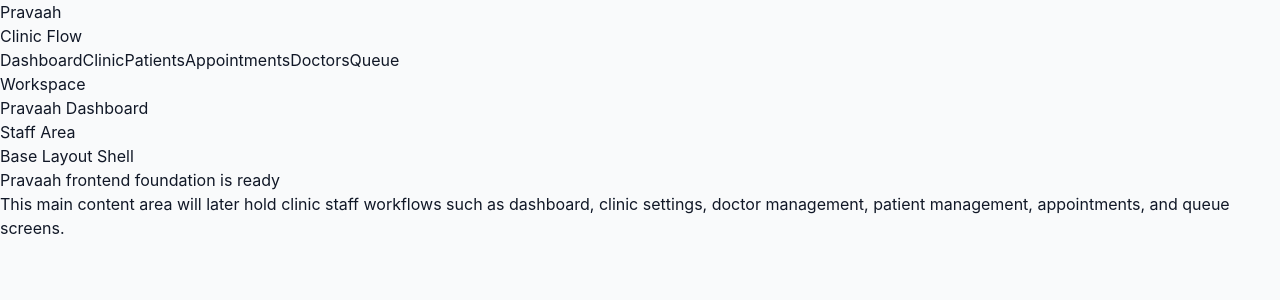
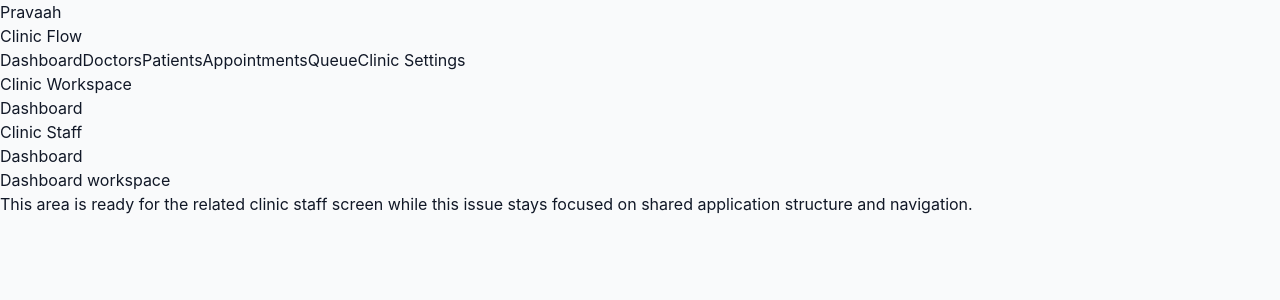
Before and after one commit to garvitsingh171/pravaah, a React (Vite) app in the folder apps/web/: page / in a window 1280 px wide. Shown: the top 300 px of the page. Built offline with nearby package versions, Linux system fonts and the light colour scheme.

Commit message:
Add application layout and clinic navigation

```diff
--- a/apps/web/src/app/AppLayout.tsx
+++ b/apps/web/src/app/AppLayout.tsx
@@ -1,31 +1,55 @@
+import type { ReactNode } from 'react';
 import Sidebar from '../components/layout/Sidebar';
 import Topbar from '../components/layout/Topbar';
 
-function AppLayout() {
+type AppLayoutProps = {
+    children?: ReactNode;
+    userContext?: string;
+};
+
+const getActiveNavigationItem = () => {
+    const currentPath = typeof window === 'undefined' ? '/dashboard' : window.location.pathname;
+
+    const label =
+        currentPath
+            .split('/')
+            .filter(Boolean)
+            .pop()
+            ?.replace(/-/g, ' ')
+            .replace(/\b\w/g, (char) => char.toUpperCase()) ?? 'Dashboard';
+
+    return { href: currentPath, label };
+};
+
+function AppLayout({ children, userContext = 'Clinic Staff' }: AppLayoutProps) {
+    const activeNavigationItem = getActiveNavigationItem();
+
     return (
         <div className="min-h-screen bg-slate-50 text-slate-900">
-            <div className="flex min-h-screen">
-                <Sidebar />
+            <div className="flex min-h-screen flex-col md:flex-row">
+                <Sidebar activeHref={activeNavigationItem.href} />
 
                 <div className="flex min-h-screen flex-1 flex-col">
-                    <Topbar />
+                    <Topbar title={activeNavigationItem.label} userContext={userContext} />
 
-                    <main className="flex-1 p-6">
-                        <section className="rounded-xl border border-dashed border-slate-300 bg-white p-8">
+                    <main className="flex-1 p-4 md:p-6">
+                        {children ?? (
+                            <section className="rounded-lg border border-dashed border-slate-300 bg-white p-6 md:p-8">
                                 <p className="text-sm font-medium uppercase tracking-wide text-blue-600">
-                                Base Layout Shell
+                                    {activeNavigationItem.label}
                                 </p>
 
                                 <h1 className="mt-3 text-3xl font-bold text-slate-900">
-                                Pravaah frontend foundation is ready
+                                    {activeNavigationItem.label} workspace
                                 </h1>
 
                                 <p className="mt-4 max-w-2xl text-slate-600">
-                                This main content area will later hold clinic staff workflows such
-                                as dashboard, clinic settings, doctor management, patient
-                                management, appointments, and queue screens.
+                                    This area is ready for the related clinic staff screen while
+                                    this issue stays focused on shared application structure and
+                                    navigation.
                                 </p>
                             </section>
+                        )}
                     </main>
                 </div>
             </div>
--- a/apps/web/src/components/layout/Sidebar.tsx
+++ b/apps/web/src/components/layout/Sidebar.tsx
@@ -1,25 +1,68 @@
-const navigationItems = ['Dashboard', 'Clinic', 'Patients', 'Appointments', 'Doctors', 'Queue'];
+type NavigationItem = {
+    label: string;
+    href: string;
+};
 
-function Sidebar() {
+const clinicNavigationItems: NavigationItem[] = [
+    {
+        label: 'Dashboard',
+        href: '/dashboard',
+    },
+    {
+        label: 'Doctors',
+        href: '/doctors',
+    },
+    {
+        label: 'Patients',
+        href: '/patients',
+    },
+    {
+        label: 'Appointments',
+        href: '/appointments',
+    },
+    {
+        label: 'Queue',
+        href: '/queue',
+    },
+    {
+        label: 'Clinic Settings',
+        href: '/clinic-settings',
+    },
+];
+
+type SidebarProps = {
+    activeHref: string;
+};
+
+function Sidebar({ activeHref }: SidebarProps) {
     return (
-        <aside className="hidden min-h-screen w-64 border-r border-slate-200 bg-white px-4 py-6 md:block">
-            <div>
+        <aside className="border-b border-slate-200 bg-white px-4 py-5 md:min-h-screen md:w-64 md:border-b-0 md:border-r md:py-6">
+            <div className="mb-5 md:mb-8">
                 <p className="text-sm font-semibold uppercase tracking-wide text-blue-600">
                     Pravaah
                 </p>
                 <h1 className="mt-2 text-xl font-bold text-slate-900">Clinic Flow</h1>
             </div>
 
-            <nav>
-                {navigationItems.map((item) => (
-                    <button
-                        key={item}
-                        type="button"
-                        className="w-full rounded-lg px-3 py-2 text-left text-sm font-medium text-slate-600 transition hover:bg-slate-100 hover:text-slate-900"
-                    >
-                        {item}
-                    </button>
-                ))}
+            <nav className="flex gap-2 overflow-x-auto md:flex-col md:overflow-visible">
+                {clinicNavigationItems.map((item) => {
+                    const isActive = item.href === activeHref;
+
+                    return (
+                        <a
+                            key={item.href}
+                            href={item.href}
+                            aria-current={isActive ? 'page' : undefined}
+                            className={`whitespace-nowrap rounded-lg px-3 py-2 text-sm font-medium transition md:w-full ${
+                                isActive
+                                    ? 'bg-blue-50 text-blue-700'
+                                    : 'text-slate-600 hover:bg-slate-100 hover:text-slate-900'
+                            }`}
+                        >
+                            {item.label}
+                        </a>
+                    );
+                })}
             </nav>
         </aside>
     );
--- a/apps/web/src/components/layout/Topbar.tsx
+++ b/apps/web/src/components/layout/Topbar.tsx
@@ -1,13 +1,19 @@
-function Topbar() {
+type TopbarProps = {
+    title: string;
+    eyebrow?: string;
+    userContext?: string;
+};
+
+function Topbar({ title, eyebrow = 'Clinic Workspace', userContext = 'Staff Area' }: TopbarProps) {
     return (
-        <header className="flex h-16 items-center justify-between border-b border-slate-200 bg-white px-6">
+        <header className="flex min-h-16 items-center justify-between gap-4 border-b border-slate-200 bg-white px-4 py-4 md:px-6">
             <div>
-                <p className="text-sm text-slate-500">Workspace</p>
-                <h2 className="text-lg font-semibold text-slate-900">Pravaah Dashboard</h2>
+                <p className="text-sm text-slate-500">{eyebrow}</p>
+                <h2 className="text-lg font-semibold text-slate-900">{title}</h2>
             </div>
 
-            <div className="rounded-full bg-slate-100 px-4 py-2 text-sm font-medium text-slate-600">
-                Staff Area
+            <div className="shrink-0 rounded-full bg-slate-100 px-4 py-2 text-sm font-medium text-slate-600">
+                {userContext}
             </div>
         </header>
     );
```
Lines whose indentation alone changed are shown as unchanged.
